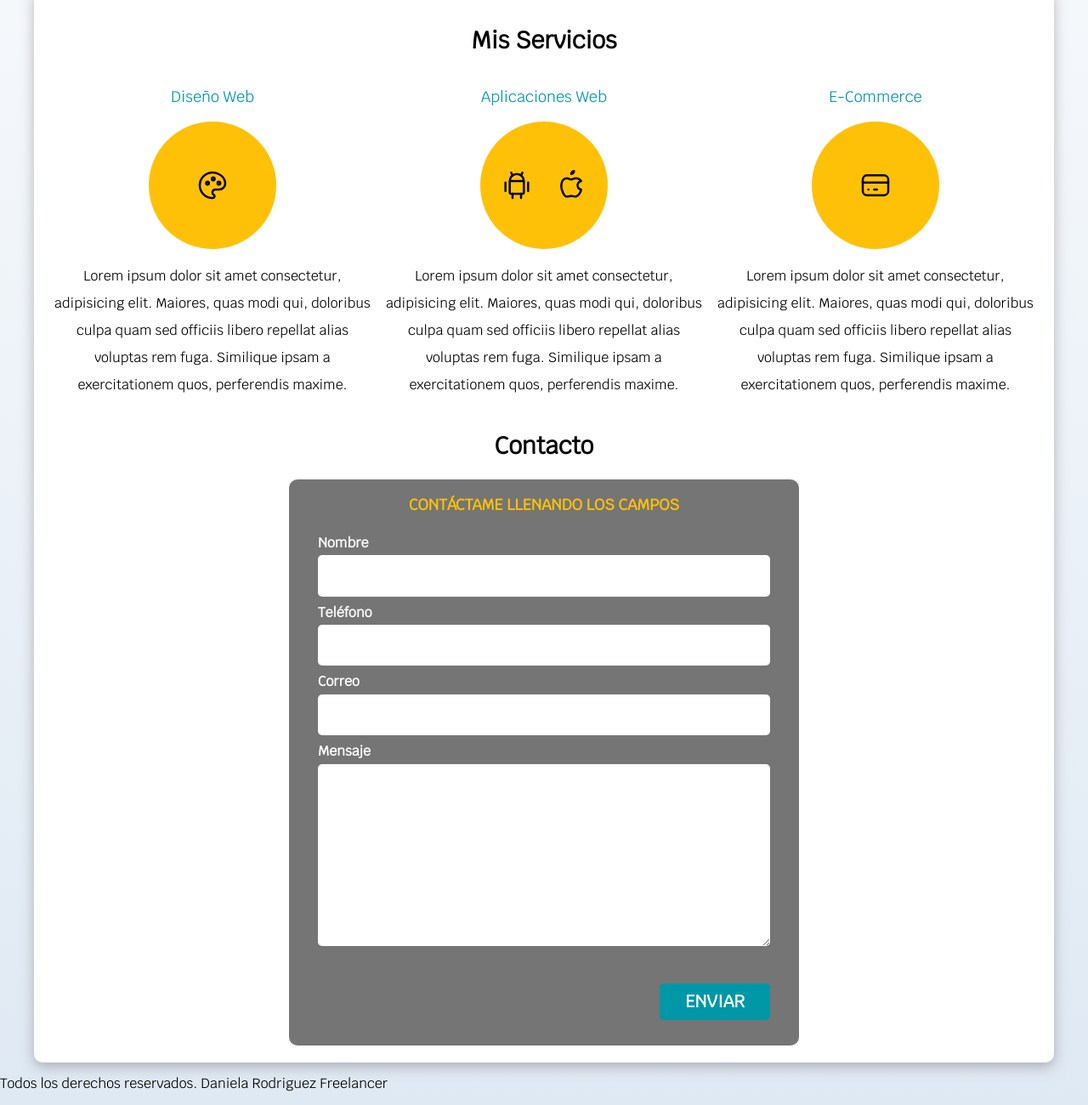
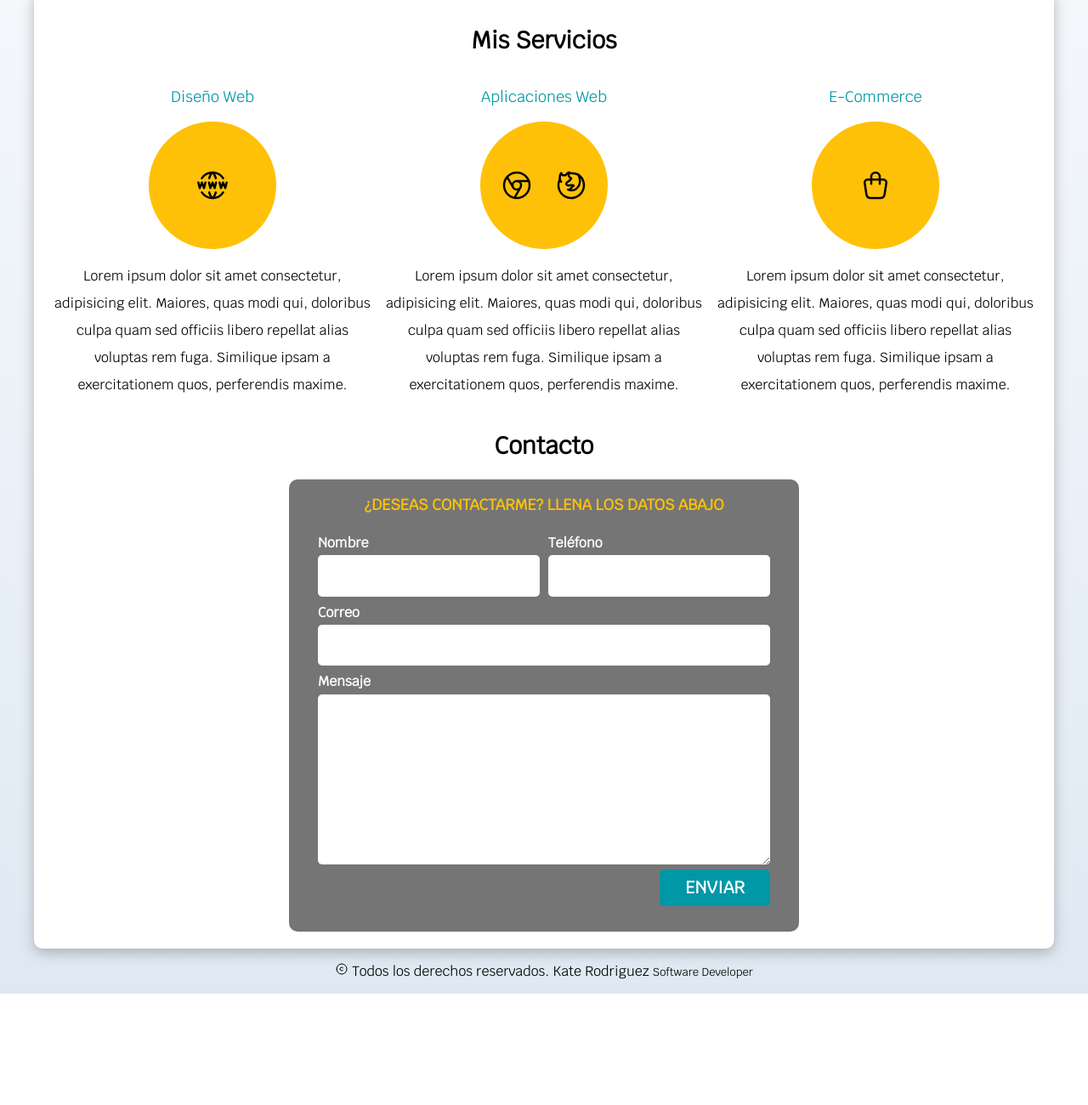
Before and after one commit to DRodriguez04/Kate_Page_Home_HTML_CSS, a plain HTML site: page index.html in a window 1280 px wide. Shown: the part 620-1920 px from the top of the page at 85% size. After the commit the page ends 1789 px from the top, so only its background shows below. Drawn offline with Linux system fonts and the light colour scheme.

Commit message:
final version

```diff
--- a/css/styles.css
+++ b/css/styles.css
@@ -10,6 +10,15 @@
 html{
     font-size: 62.5%;
     box-sizing: border-box;
+    scroll-snap-type: y mandatory;/*scroll snap de arriba hacia abajo*/
+}
+
+/*scroll snap*/
+.servicios,
+.navegacion-principal,
+.formulario{
+    scroll-snap-align: center;
+    scroll-snap-stop: always;
 }
 
 *, *:before, *:after {
@@ -158,7 +167,7 @@ h1, h2, h3{
     color: var(--blanco);
 }
 
-contenido-hero .ubicacion{
+.contenido-hero .ubicacion{
     display: flex;
     align-items: flex-end;
 }
@@ -220,6 +229,20 @@ contenido-hero .ubicacion{
     color: var(--primario);
 }
 
+@media (min-width: 768px) {
+    .contenedor-campos{
+        display: grid;
+        grid-template-columns: repeat(2, 1fr);
+        grid-template-rows: auto auto 20rem;
+        column-gap: 1rem;
+    }
+}
+
+.campo:nth-child(3),
+.campo:nth-child(4){
+    grid-column: 1 / 3;
+}
+
 .campo{
     margin-bottom: 1rem;
 }
@@ -229,6 +252,10 @@ contenido-hero .ubicacion{
     font-weight: bold;
     margin-bottom: .5rem;
     display: block;
+}
+
+.campo textarea{
+    height: 20rem;
 }
 
 .input-text{
@@ -241,3 +268,12 @@ contenido-hero .ubicacion{
 .enviar .boton{
     width: 100%;
 }
+
+/* footer */
+.footer {
+    text-align: center;
+}
+
+.footer span{
+    font-size: 1.3rem;
+}
--- a/index.html
+++ b/index.html
@@ -3,7 +3,7 @@
   <head>
     <meta charset="UTF-8" />
     <meta name="viewport" content="width=device-width, initial-scale=1.0" />
-    <title>Diseñadora Web</title>
+    <title>Diseño Web</title>
     <link rel="preload" href="css/normalize.css" as="style" />
     <link rel="stylesheet" href="css/normalize.css" />
     <link rel="preconnect" href="https://fonts.googleapis.com" />
@@ -17,7 +17,7 @@
   </head>
   <body>
     <header>
-      <h1 class="titulo">Daniela Rodriguez <span>Software Developer</span></h1>
+      <h1 class="titulo">Kate Rodriguez <span>Software Developer</span></h1>
     </header>
 
     <div class="nav-bg">
@@ -37,11 +37,11 @@
           <svg
             xmlns="http://www.w3.org/2000/svg"
             class="icon icon-tabler icon-tabler-map-pin"
-            width="40"
-            height="40"
+            width="88"
+            height="88"
             viewBox="0 0 24 24"
             stroke-width="1.5"
-            stroke="#000000"
+            stroke="#ffbf00"
             fill="none"
             stroke-linecap="round"
             stroke-linejoin="round"
@@ -52,7 +52,7 @@
               d="M17.657 16.657l-4.243 4.243a2 2 0 0 1 -2.827 0l-4.244 -4.243a8 8 0 1 1 11.314 0z"
             />
           </svg>
-          <p>Medellín, Antioquia</p>
+          <p>Medellín, Colombia</p>
         </div>
 
         <a class="boton" href="#">Contactar</a>
@@ -68,7 +68,7 @@
           <div class="iconos">
             <svg
               xmlns="http://www.w3.org/2000/svg"
-              class="icon icon-tabler icon-tabler-palette"
+              class="icon icon-tabler icon-tabler-world-www"
               width="40"
               height="40"
               viewBox="0 0 24 24"
@@ -79,12 +79,15 @@
               stroke-linejoin="round"
             >
               <path stroke="none" d="M0 0h24v24H0z" fill="none" />
-              <path
-                d="M12 21a9 9 0 0 1 0 -18c4.97 0 9 3.582 9 8c0 1.06 -.474 2.078 -1.318 2.828c-.844 .75 -1.989 1.172 -3.182 1.172h-2.5a2 2 0 0 0 -1 3.75a1.3 1.3 0 0 1 -1 2.25"
-              />
-              <path d="M8.5 10.5m-1 0a1 1 0 1 0 2 0a1 1 0 1 0 -2 0" />
-              <path d="M12.5 7.5m-1 0a1 1 0 1 0 2 0a1 1 0 1 0 -2 0" />
-              <path d="M16.5 10.5m-1 0a1 1 0 1 0 2 0a1 1 0 1 0 -2 0" />
+              <path d="M19.5 7a9 9 0 0 0 -7.5 -4a8.991 8.991 0 0 0 -7.484 4" />
+              <path d="M11.5 3a16.989 16.989 0 0 0 -1.826 4" />
+              <path d="M12.5 3a16.989 16.989 0 0 1 1.828 4" />
+              <path d="M19.5 17a9 9 0 0 1 -7.5 4a8.991 8.991 0 0 1 -7.484 -4" />
+              <path d="M11.5 21a16.989 16.989 0 0 1 -1.826 -4" />
+              <path d="M12.5 21a16.989 16.989 0 0 0 1.828 -4" />
+              <path d="M2 10l1 4l1.5 -4l1.5 4l1 -4" />
+              <path d="M17 10l1 4l1.5 -4l1.5 4l1 -4" />
+              <path d="M9.5 10l1 4l1.5 -4l1.5 4l1 -4" />
             </svg>
           </div>
           <p>
@@ -100,7 +103,7 @@
           <div class="iconos">
             <svg
               xmlns="http://www.w3.org/2000/svg"
-              class="icon icon-tabler icon-tabler-brand-android"
+              class="icon icon-tabler icon-tabler-brand-chrome"
               width="40"
               height="40"
               viewBox="0 0 24 24"
@@ -111,20 +114,16 @@
               stroke-linejoin="round"
             >
               <path stroke="none" d="M0 0h24v24H0z" fill="none" />
-              <path d="M4 10l0 6" />
-              <path d="M20 10l0 6" />
-              <path
-                d="M7 9h10v8a1 1 0 0 1 -1 1h-8a1 1 0 0 1 -1 -1v-8a5 5 0 0 1 10 0"
-              />
-              <path d="M8 3l1 2" />
-              <path d="M16 3l-1 2" />
-              <path d="M9 18l0 3" />
-              <path d="M15 18l0 3" />
+              <path d="M12 12m-9 0a9 9 0 1 0 18 0a9 9 0 1 0 -18 0" />
+              <path d="M12 12m-3 0a3 3 0 1 0 6 0a3 3 0 1 0 -6 0" />
+              <path d="M12 9h8.4" />
+              <path d="M14.598 13.5l-4.2 7.275" />
+              <path d="M9.402 13.5l-4.2 -7.275" />
             </svg>
 
             <svg
               xmlns="http://www.w3.org/2000/svg"
-              class="icon icon-tabler icon-tabler-brand-apple"
+              class="icon icon-tabler icon-tabler-brand-firefox"
               width="40"
               height="40"
               viewBox="0 0 24 24"
@@ -136,9 +135,11 @@
             >
               <path stroke="none" d="M0 0h24v24H0z" fill="none" />
               <path
-                d="M9 7c-3 0 -4 3 -4 5.5c0 3 2 7.5 4 7.5c1.088 -.046 1.679 -.5 3 -.5c1.312 0 1.5 .5 3 .5s4 -3 4 -5c-.028 -.01 -2.472 -.403 -2.5 -3c-.019 -2.17 2.416 -2.954 2.5 -3c-1.023 -1.492 -2.951 -1.963 -3.5 -2c-1.433 -.111 -2.83 1 -3.5 1c-.68 0 -1.9 -1 -3 -1z"
+                d="M4.028 7.82a9 9 0 1 0 12.823 -3.4c-1.636 -1.02 -3.064 -1.02 -4.851 -1.02h-1.647"
               />
-              <path d="M12 4a2 2 0 0 0 2 -2a2 2 0 0 0 -2 2" />
+              <path
+                d="M4.914 9.485c-1.756 -1.569 -.805 -5.38 .109 -6.17c.086 .896 .585 1.208 1.111 1.685c.88 -.275 1.313 -.282 1.867 0c.82 -.91 1.694 -2.354 2.628 -2.093c-1.082 1.741 -.07 3.733 1.371 4.173c-.17 .975 -1.484 1.913 -2.76 2.686c-1.296 .938 -.722 1.85 0 2.234c.949 .506 3.611 -1 4.545 .354c-1.698 .102 -1.536 3.107 -3.983 2.727c2.523 .957 4.345 .462 5.458 -.34c1.965 -1.52 2.879 -3.542 2.879 -5.557c-.014 -1.398 .194 -2.695 -1.26 -4.75"
+              />
             </svg>
           </div>
           <p>
@@ -153,7 +154,7 @@
           <div class="iconos">
             <svg
               xmlns="http://www.w3.org/2000/svg"
-              class="icon icon-tabler icon-tabler-credit-card"
+              class="icon icon-tabler icon-tabler-shopping-bag"
               width="40"
               height="40"
               viewBox="0 0 24 24"
@@ -165,11 +166,9 @@
             >
               <path stroke="none" d="M0 0h24v24H0z" fill="none" />
               <path
-                d="M3 5m0 3a3 3 0 0 1 3 -3h12a3 3 0 0 1 3 3v8a3 3 0 0 1 -3 3h-12a3 3 0 0 1 -3 -3z"
+                d="M6.331 8h11.339a2 2 0 0 1 1.977 2.304l-1.255 8.152a3 3 0 0 1 -2.966 2.544h-6.852a3 3 0 0 1 -2.965 -2.544l-1.255 -8.152a2 2 0 0 1 1.977 -2.304z"
               />
-              <path d="M3 10l18 0" />
-              <path d="M7 15l.01 0" />
-              <path d="M11 15l2 0" />
+              <path d="M9 11v-5a3 3 0 0 1 6 0v5" />
             </svg>
           </div>
           <p>
@@ -187,7 +186,7 @@
 
         <form class="formulario">
           <fieldset>
-            <legend>Contáctame llenando los campos</legend>
+            <legend>¿Deseas contactarme? Llena los datos abajo</legend>
 
             <div class="contenedor-campos">
               <div class="campo">
@@ -220,8 +219,29 @@
       </section>
     </main>
 
-    <footer>
-      <p>Todos los derechos reservados. Daniela Rodriguez Freelancer</p>
+    <footer class="footer">
+      <p>
+        <svg
+          xmlns="http://www.w3.org/2000/svg"
+          class="icon icon-tabler icon-tabler-copyright"
+          width="16"
+          height="16"
+          viewBox="0 0 24 24"
+          stroke-width="1.5"
+          stroke="#000000"
+          fill="none"
+          stroke-linecap="round"
+          stroke-linejoin="round"
+        >
+          <path stroke="none" d="M0 0h24v24H0z" fill="none" />
+          <path d="M12 12m-9 0a9 9 0 1 0 18 0a9 9 0 1 0 -18 0" />
+          <path
+            d="M14 9.75a3.016 3.016 0 0 0 -4.163 .173a2.993 2.993 0 0 0 0 4.154a3.016 3.016 0 0 0 4.163 .173"
+          />
+        </svg>
+        Todos los derechos reservados. Kate Rodriguez
+        <span>Software Developer</span>
+      </p>
     </footer>
   </body>
 </html>
```
